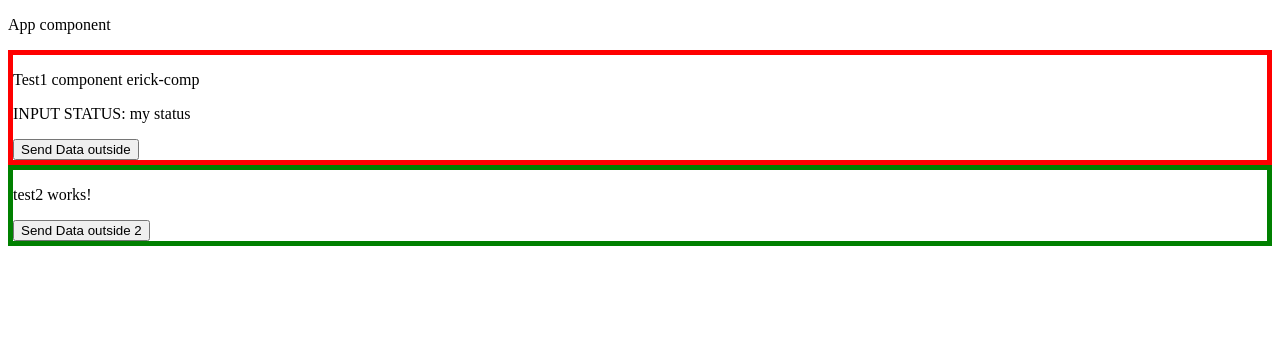
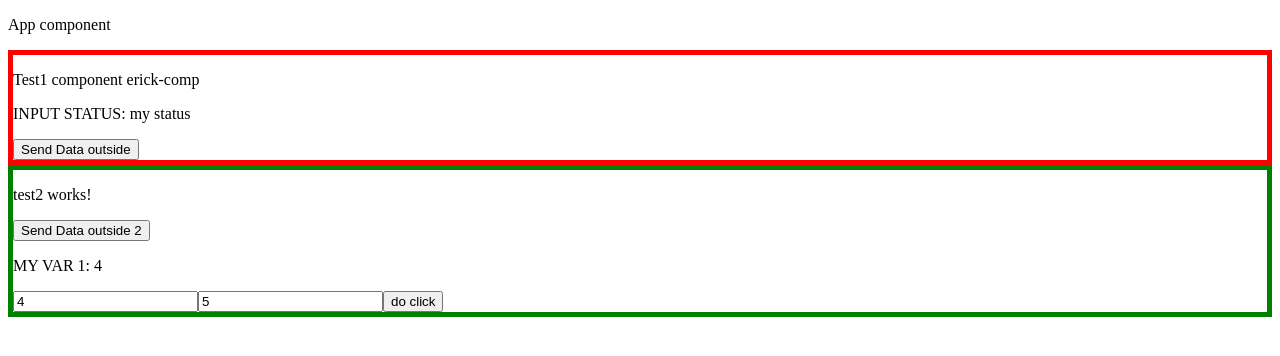
Before and after one commit to ErickMartinez77/angular-course-2021, an Angular app: page / in a window 1280 px wide. Shown: the top 356 px of the page. Built offline with nearby package versions, Linux system fonts and the light colour scheme.

Commit message:
08/10/2021 banana box task

```diff
--- a/src/app/app.module.ts
+++ b/src/app/app.module.ts
@@ -4,10 +4,17 @@
 import { AppComponent } from './app.component';
 import { Test1Component } from './test1/test1.component';
 import { Test2Component } from './test2/test2.component';
+import { FormsModule } from '@angular/forms';
 
 @NgModule({
-  declarations: [AppComponent, Test1Component, Test2Component],
-  imports: [BrowserModule],
+  declarations: [
+    AppComponent,
+    Test1Component,
+    Test2Component
+  ],
+  imports: [
+    BrowserModule,
+    FormsModule],
   providers: [],
   bootstrap: [AppComponent]
 })
--- a/src/app/test2/test2.component.html
+++ b/src/app/test2/test2.component.html
@@ -1,4 +1,10 @@
 <div style="border: 5px green solid">
   <p>test2 works!</p>
   <button (click)="onShowData($event)">Send Data outside 2</button>
+
+  <p> MY VAR 1: {{myvar1}}</p>
+  <input type="number" [(ngModel)]="myvar1">
+  <input type="number" [(ngModel)]="myvar2">
+
+  <button id="mybutton" (click)="test0($event)" (blur)="test1($event)" (dblclick)="test3($event)">do click</button>
 </div>
--- a/src/app/test2/test2.component.ts
+++ b/src/app/test2/test2.component.ts
@@ -11,10 +11,26 @@
 
   @Output() onSentData = new EventEmitter(null);
 
+  myvar1 = 4;
+  myvar2 = 5;
+
   constructor() {}
 
   ngOnInit() {}
   onShowData() {
     this.onSentData.emit('general data ' + this.name + ' ' + this.lastName);
   }
+
+  test0(event){
+    console.log('event click: ', event);
+    console.log('SUMA: ', this.myvar1 + this.myvar2)
+  }
+
+  test1(event){
+    console.log('event blur: ', event);
+  }
+
+  test3(event){
+    console.log('event dbclick: ', event);
+  }
 }
```
